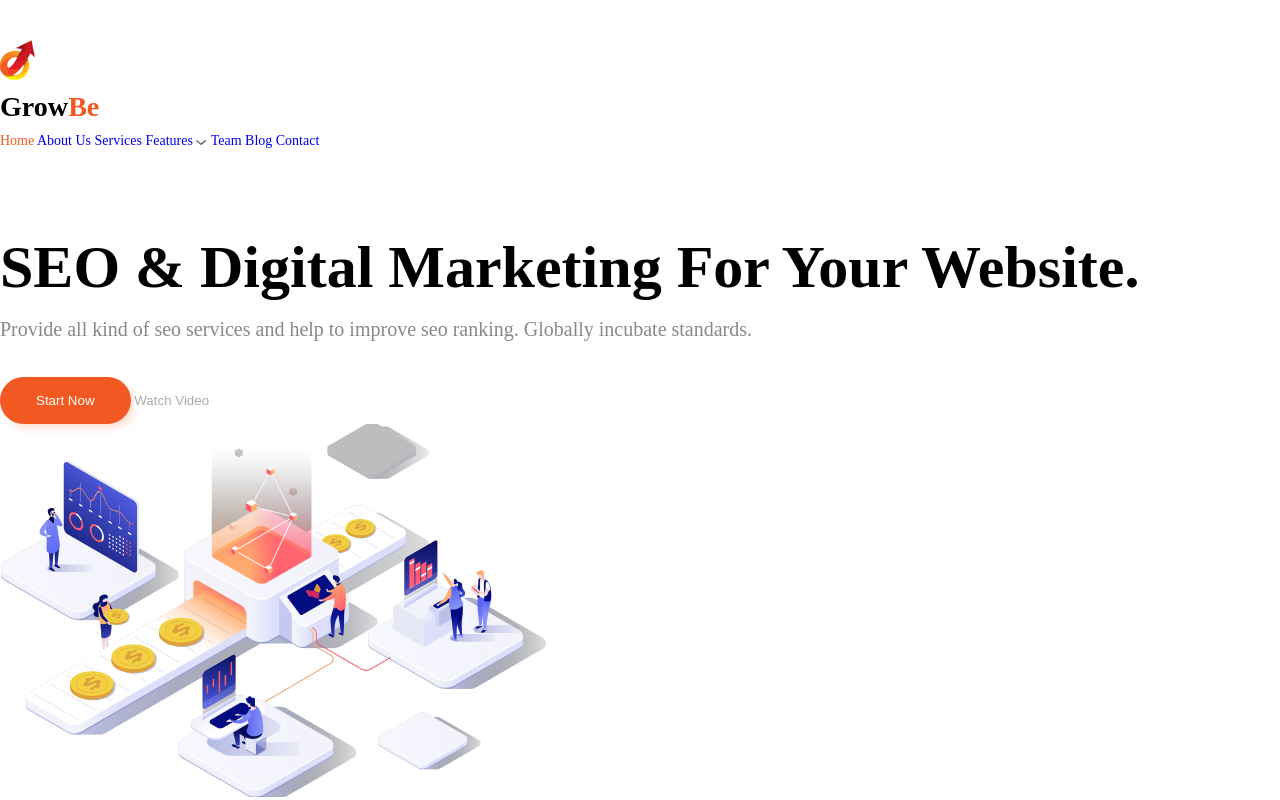
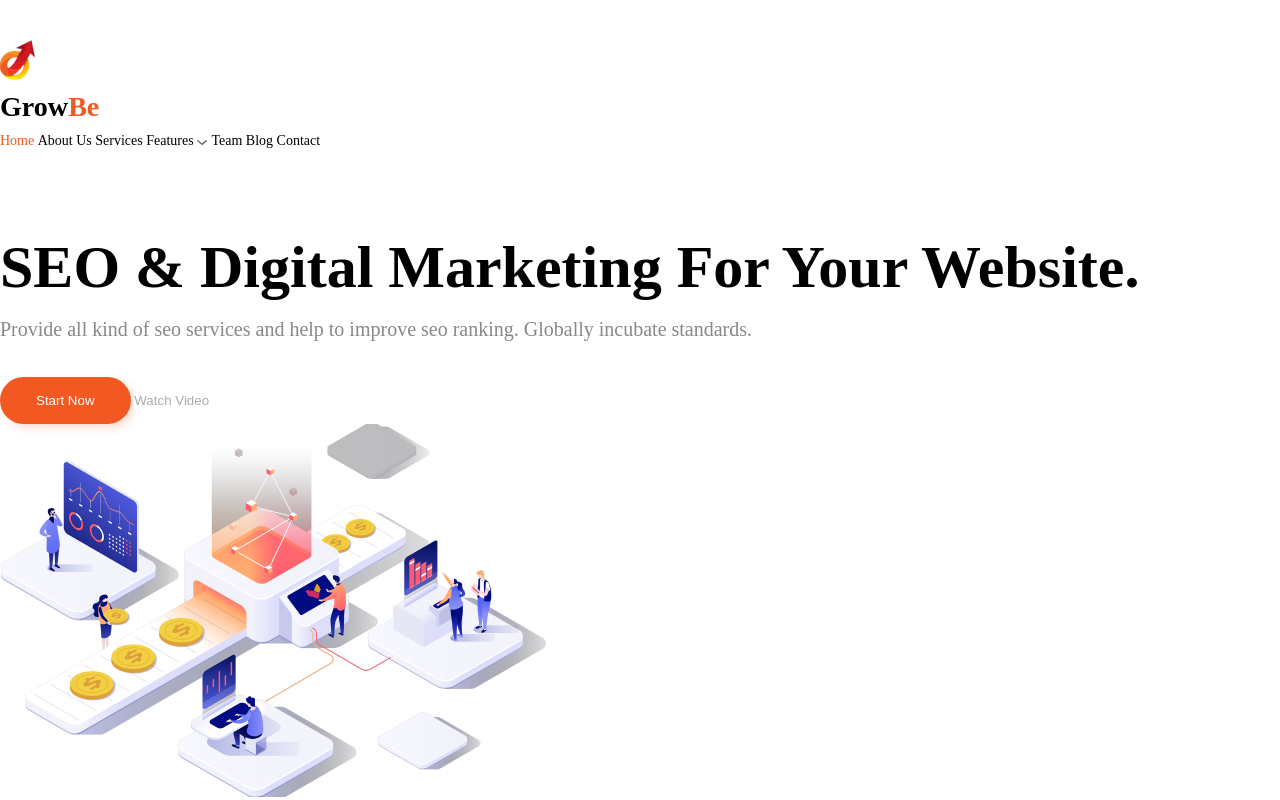
Before and after one commit to EvgenyVolenko/html_css_layout, a plain HTML site: page Seminar/HW_3/index.html in a window 1280 px wide. Shown: the top 800 px of the page. Drawn offline with Linux system fonts and the light colour scheme.

Commit message:
corrected by teacher abort

```diff
--- a/Seminar/HW_3/index.html
+++ b/Seminar/HW_3/index.html
@@ -14,10 +14,10 @@
                         class="header_logo_text-orange">Be</span></h3>
             </div>
             <div class="header__links">
-                <a class="header__links_colored" href="#">Home</a>
-                <a href="#">About Us</a>
-                <a href="#">Services</a>
-                <a href="#">
+                <a class="header__links_selected" href="#">Home</a>
+                <a class="header__links_unselected" href="#">About Us</a>
+                <a class="header__links_unselected" href="#">Services</a>
+                <a class="header__links_unselected" href="#">
                     Features
                     <svg width="11"
                         height="5" viewBox="0 0 11 5" fill="none"
--- a/Seminar/HW_3/style.css
+++ b/Seminar/HW_3/style.css
@@ -35,18 +35,17 @@ a {
     font-weight: 400;
     line-height: normal;
     padding-top: 10px;
-    color: #000;
-    font-family: Gilroy-Medium;
 }
 
-.header__links_colored {
+.header__links_selected {
     color: #F25822;
     font-family: Gilroy-SemiBold;
 }
 
-/* .header__links_unselected {
-
-} */
+.header__links_unselected {
+    color: #000;
+    font-family: Gilroy-Medium;
+}
 
 .top {
     padding-top: 44px;
```
